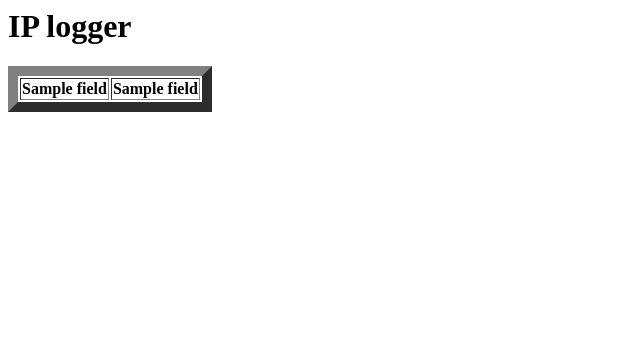
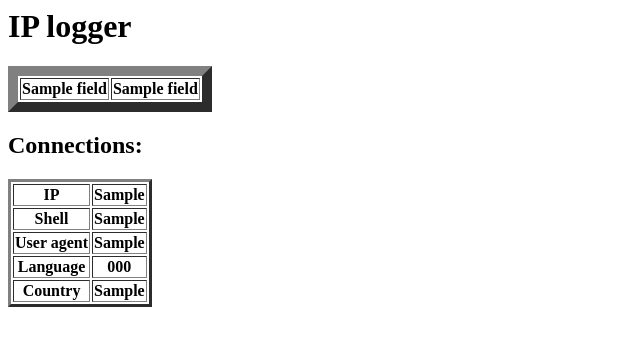
Before and after one commit to korzck/django-session-logger, a Django app: template templates/index.html in a window 1280 px wide. Shown: the top 346 px of the page, without its empty margins (0-640 px from the left). Run offline with Django 4.2, Linux system fonts and the light colour scheme; tables that the repository leaves empty hold one stand-in row (values such as "Sample post"); the template is opened without the code that fills it: values that come from a table or form of the project are taken from there, most other values are stand-ins (such as "Sample title", 1, 10 or a date in 2020); lists and menus that the app fills with data are empty.

Commit message:
Added models

```diff
--- /dev/null
+++ b/logger/apps.py
@@ -0,0 +1,4 @@
+from django.apps import AppConfig
+
+class LoggerConfig(AppConfig):
+    name = 'logger'
--- /dev/null
+++ b/logger/models.py
@@ -0,0 +1,9 @@
+from audioop import maxpp
+from django.db import models
+
+class Connection(models.Model):
+    ip = models.CharField(max_length=15)
+    shell = models.CharField(max_length=256)
+    user_agent = models.CharField(max_length=256)
+    accept_language = models.CharField(max_length=256)
+    country = models.CharField(max_length=256)
--- a/logger/settings.py
+++ b/logger/settings.py
@@ -31,6 +31,7 @@ ALLOWED_HOSTS = []
 # Application definition
 
 INSTALLED_APPS = [
+    "logger.apps.LoggerConfig",
     "django.contrib.admin",
     "django.contrib.auth",
     "django.contrib.contenttypes",
--- a/templates/index.html
+++ b/templates/index.html
@@ -11,5 +11,30 @@
     </tr>
     {% endfor %}
     </table>
+    <h2>Connections:</h2>
+    {% for i in connections %}
+        <table border="3">
+            <tr>
+                <th>IP</th>
+                <th>{{i.ip}}</th>
+            </tr>
+            <tr>
+                <th>Shell</th>
+                <th>{{i.shell}}</th>
+            </tr>
+            <tr>
+                <th>User agent</th>
+                <th>{{i.user_agent}}</th>
+            </tr>
+            <tr>
+                <th>Language</th>
+                <th>{{i.accept_language}}</th>
+            </tr>
+            <tr>
+                <th>Country</th>
+                <th>{{i.country}}</th>
+            </tr>
+        </table>
+    {% endfor %}
 </body>
 </html>
```
Also changed, not shown: logger/views.py (+25 -13 lines).
